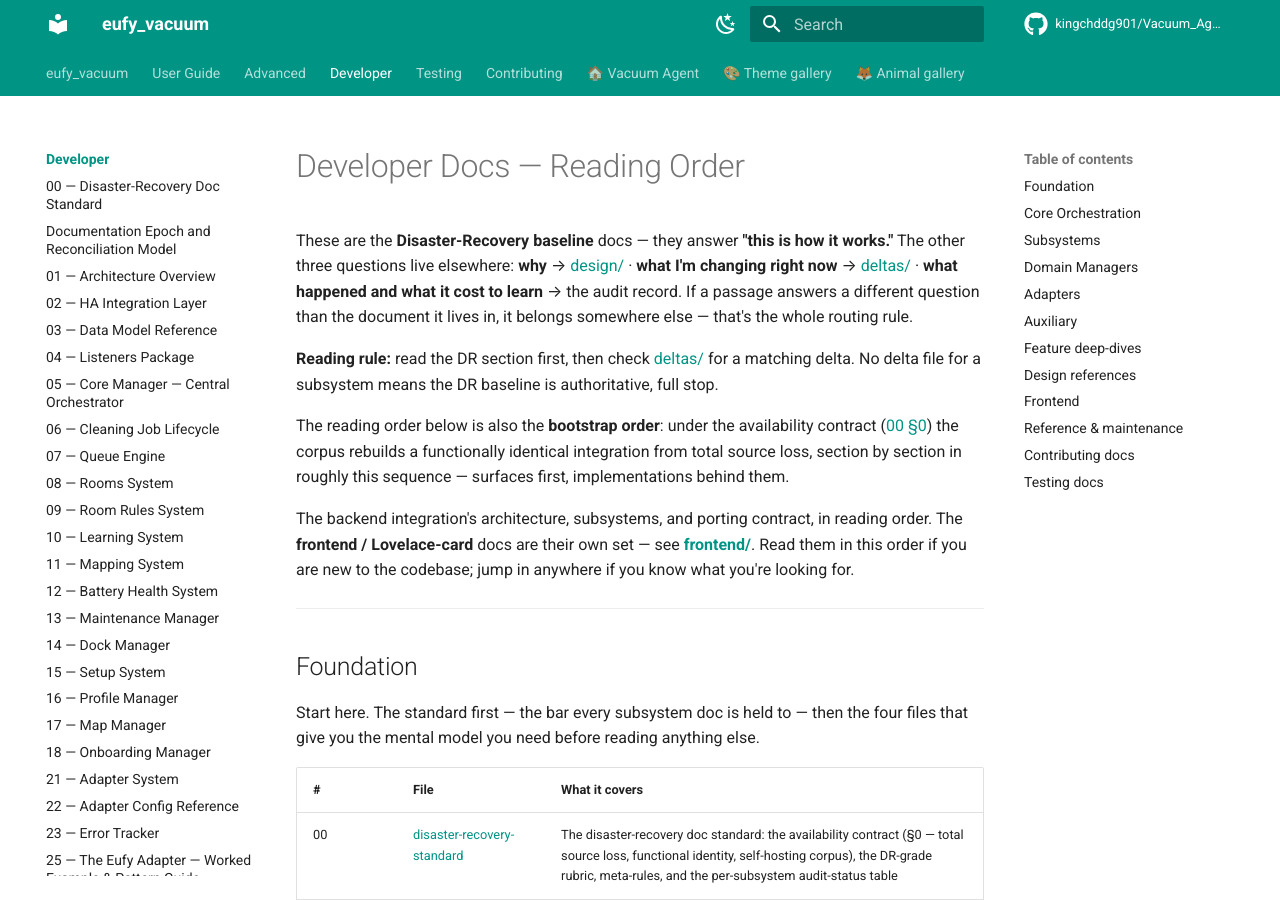
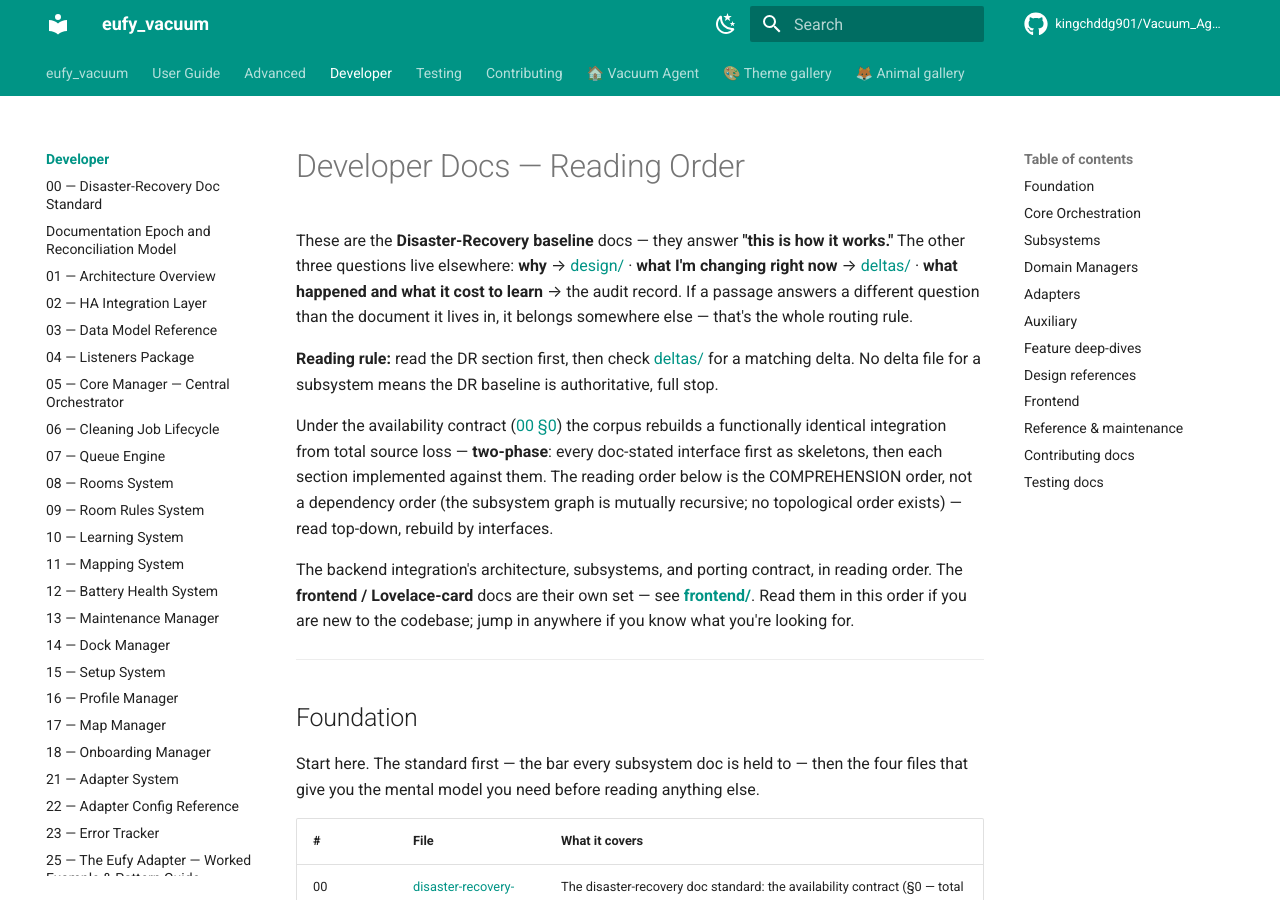
Before and after one commit to kingchddg901/Vacuum_Agent, an MkDocs documentation site: the page built from docs/dev/README.md, in a window 1280 px wide and 900 px high. Built offline with MkDocs 1.6.1 and Material for MkDocs 9.7.7, drawn with Linux system fonts in a browser that asks for light colours; comment, search, counter and statistics services are not loaded.

Commit message:
docs(dr): Chris's order check measured — no topological order exists; two-phase bootstrap; interface-change re-validation rule
Doc numbers are landing order; the module graph is one mutually-recursive
cluster (5/26 dependency-free, DOC-DEPENDENCY-MAP.md generated). 00 sec 0 now
states the two-phase bootstrap (skeleton surfaces, then implementations, any
deterministic order); README's note corrected (reading order = comprehension,
not dependency); protocol fleet order stays top-down with the dependency map
powering provisional-flagging when a PROVIDES surface changes.

Co-Authored-By: Claude Fable 5 <noreply@anthropic.com>

```diff
--- a/docs/dev/README.md
+++ b/docs/dev/README.md
@@ -10,10 +10,12 @@ document it lives in, it belongs somewhere else — that's the whole routing rul
 matching delta. No delta file for a subsystem means the DR baseline is authoritative,
 full stop.
 
-The reading order below is also the **bootstrap order**: under the availability contract
-([00 §0](00-disaster-recovery-standard.md)) the corpus rebuilds a functionally identical
-integration from total source loss, section by section in roughly this sequence —
-surfaces first, implementations behind them.
+Under the availability contract ([00 §0](00-disaster-recovery-standard.md)) the corpus
+rebuilds a functionally identical integration from total source loss — **two-phase**:
+every doc-stated interface first as skeletons, then each section implemented against
+them. The reading order below is the COMPREHENSION order, not a dependency order (the
+subsystem graph is mutually recursive; no topological order exists) — read top-down,
+rebuild by interfaces.
 
 The backend integration's architecture, subsystems, and porting contract, in reading order.
 The **frontend / Lovelace-card** docs are their own set — see **[frontend/](frontend/architecture-overview.md)**.
```
Also changed, not shown: .claude/notes/synthesis/DOC-DEPENDENCY-MAP.md (added, +37 -0 lines), .claude/notes/synthesis/PROTOCOL-dr-prose-ablation.md (+12 -6 lines), docs/dev/00-disaster-recovery-standard.md (+6 -2 lines).
